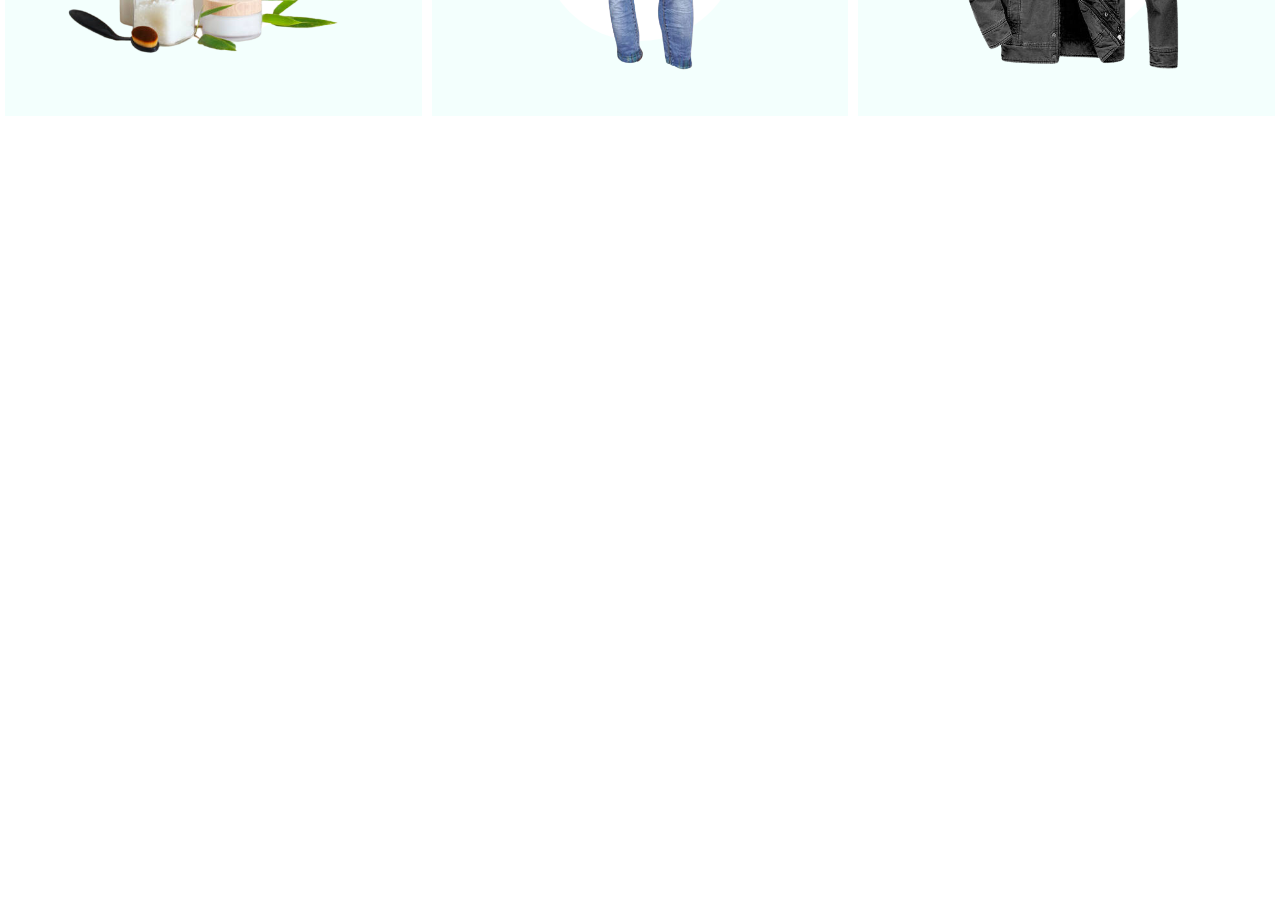
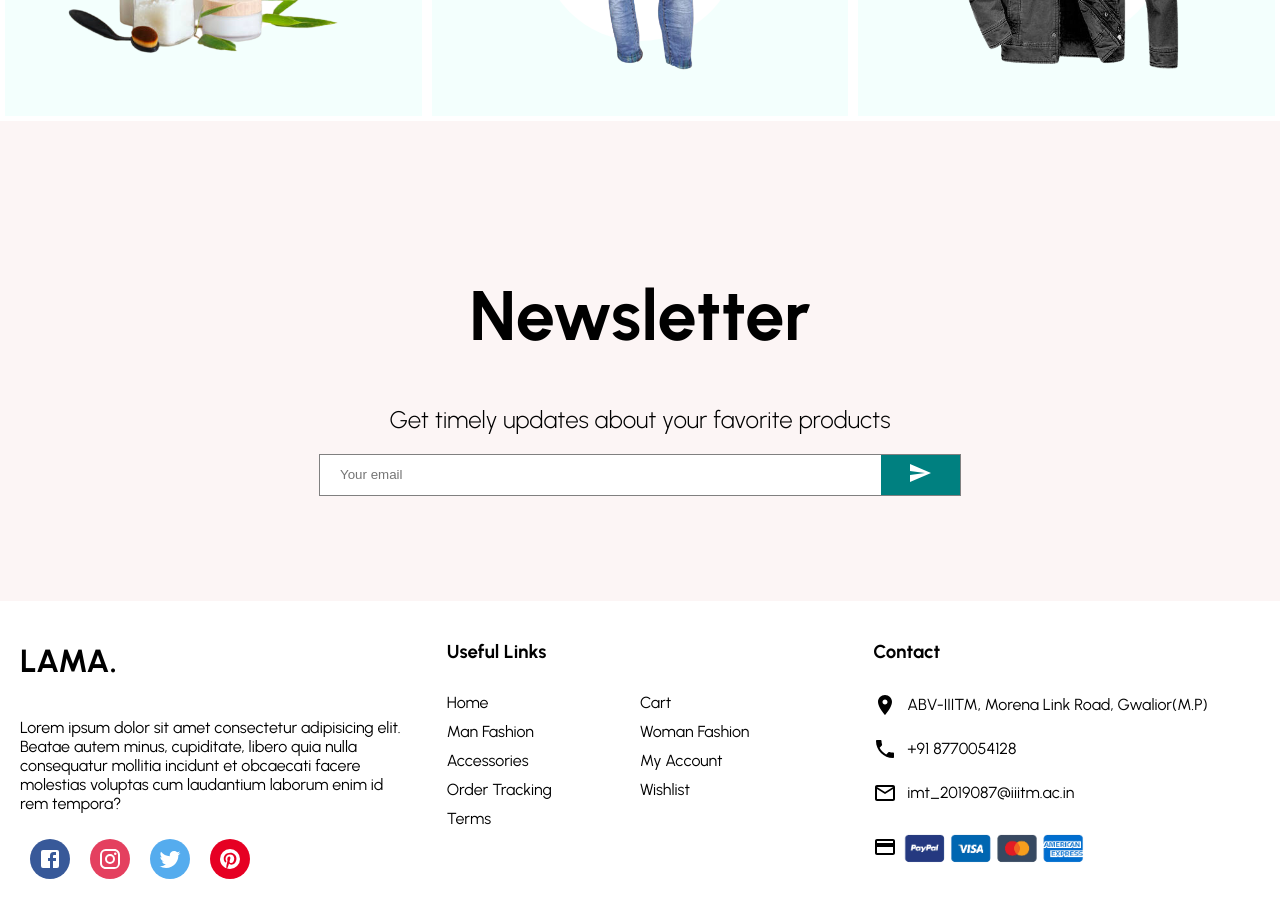
Before and after one commit to Sarthakjain211001/Ecommerce-Website, a React (Create React App) app: page / in a window 1280 px wide. Shown: the part 2100-3009 px from the top of the page. Before the commit the page ends 2221 px from the top, so only its background shows below. Built offline with nearby package versions, Linux system fonts and the light colour scheme.

Commit message:
NewsLetter and Footer

```diff
--- a/src/components/CategoryItem.jsx
+++ b/src/components/CategoryItem.jsx
@@ -1,4 +1,3 @@
-
 import React from 'react'
 import styled from 'styled-components'
 
--- /dev/null
+++ b/src/components/Footer.jsx
@@ -0,0 +1,133 @@
+import { Facebook, Instagram, MailOutline, Payment, Phone, Pinterest, Room, Twitter } from '@material-ui/icons'
+import React from 'react'
+import styled from 'styled-components'
+import Payment_Cards from '../Images/Payment_Cards.png'
+const Container = styled.div`
+    display: flex;
+    /* justify-content: space-between; */
+`
+const Left = styled.div`
+flex: 1;
+display: flex;
+flex-direction: column;
+padding: 20px;
+`;
+const Logo = styled.h1``;
+
+const Description = styled.p``;
+
+const SocialMediaContainer = styled.div`
+display: flex;
+`;
+
+const SocialIcon = styled.div`
+width: 40px;
+height: 40px;
+border-radius: 50%;
+color: white;
+background-color: ${props=>props.bgcolor};
+display: flex;
+align-items: center;
+justify-content: center;
+margin: 10px;
+`;
+
+const Center = styled.div`
+flex: 1;
+padding:20px;
+`;
+const Title = styled.h3`
+     margin-bottom: 30px;
+`
+const List = styled.ul`
+    margin: 0;
+    padding: 0;
+    list-style: none;  //To remove the dots of listItem which come by default in list
+    display: flex;
+    flex-wrap: wrap;
+`
+const ListItem = styled.li`
+  width: 50%;
+  margin-bottom: 10px ;
+`
+const Right = styled.div`
+flex: 1;
+padding: 20px;
+`;
+
+const ContactItem= styled.div`
+  margin-bottom: 20px;
+  display: flex;
+  align-items: center;
+`
+const Payment_Block= styled.div`
+    display: flex;
+    align-items: center;
+`
+const Cards= styled.img`
+    width: 50%;
+    /* border: 3px solid red; */
+    /* margin-top: 0px; */
+`
+
+const Footer = () => {
+    return (
+        <Container>
+            <Left>
+                <Logo>LAMA.</Logo>
+                <Description>Lorem ipsum dolor sit amet consectetur adipisicing elit. Beatae autem minus, cupiditate, libero quia nulla consequatur mollitia incidunt et obcaecati facere molestias voluptas cum laudantium laborum enim id rem tempora?</Description>
+                <SocialMediaContainer>
+                    <SocialIcon bgcolor="#385999">
+                        <Facebook/>
+                    </SocialIcon>
+                    <SocialIcon bgcolor="#E4405F">
+                        <Instagram/>
+                    </SocialIcon>
+                    <SocialIcon bgcolor="#55ACEE">
+                        <Twitter/>
+                    </SocialIcon>
+                    <SocialIcon bgcolor="#E60023">
+                        <Pinterest/>
+                    </SocialIcon>
+                </SocialMediaContainer>
+            </Left>
+            <Center>
+                <Title>
+                    Useful Links
+                </Title>
+                <List>
+                    <ListItem>Home</ListItem>
+                    <ListItem>Cart</ListItem>
+                    <ListItem>Man Fashion</ListItem>
+                    <ListItem>Woman Fashion</ListItem>
+                    <ListItem>Accessories</ListItem>
+                    <ListItem>My Account</ListItem>
+                    <ListItem>Order Tracking</ListItem>
+                    <ListItem>Wishlist</ListItem>
+                    <ListItem>Terms</ListItem>
+                </List>
+            </Center>
+            <Right>
+                <Title>Contact</Title>
+                <ContactItem>
+                    <Room style={{"marginRight":"10px"}}/>
+                ABV-IIITM, Morena Link Road, Gwalior(M.P)
+                </ContactItem>
+                <ContactItem>
+                    <Phone style={{"marginRight":"10px"}}/>
+                +91 8770054128
+                </ContactItem>
+                <ContactItem>
+                    <MailOutline style={{"marginRight":"10px"}}/>
+                imt_2019087@iiitm.ac.in
+                </ContactItem>
+                <Payment_Block>
+                <Payment/>
+                <Cards src={Payment_Cards}/>
+                </Payment_Block>
+            </Right>
+        </Container>
+    )
+}
+
+export default Footer
--- a/src/components/Newsletter.jsx
+++ b/src/components/Newsletter.jsx
@@ -0,0 +1,60 @@
+import { Send } from "@material-ui/icons";
+import React from "react";
+import styled from "styled-components";
+
+const Container = styled.div`
+  height: 60vh;
+  background-color: #fcf5f5;
+  display: flex;
+  align-items: center;
+  justify-content: center;
+  flex-direction: column; //To make the items vertical.
+`;
+const Title = styled.h1`
+  font-size: 70px;
+`;
+const Description = styled.div`
+  font-size: 24px;
+  font-weight: 300;
+  margin-bottom: 20px;
+`;
+const InputContainer = styled.div`
+  display: flex;
+  width: 50%;
+  height: 40px;
+  background-color: white;
+  justify-content: space-between;
+  border: 1px solid gray;
+`;
+const Input = styled.input`
+  border: none;
+  flex: 8;
+  padding-left: 20px;
+`;
+const Button = styled.button`
+  flex: 1;
+  border: none;
+  background-color: teal;
+  color: white;
+`;
+
+const Newsletter = () => {
+  return (
+    <div>
+      <Container>
+        <Title>Newsletter</Title>
+        <Description>
+          Get timely updates about your favorite products
+        </Description>
+        <InputContainer>
+          <Input placeholder="Your email" />
+          <Button>
+            <Send />
+          </Button>
+        </InputContainer>
+      </Container>
+    </div>
+  );
+};
+
+export default Newsletter;
--- a/src/components/Product.jsx
+++ b/src/components/Product.jsx
@@ -25,11 +25,10 @@ const Container = styled.div`
     display: flex;
     align-items: center;
     justify-content: center;
-    /* border: 3px solid blue; */
     background-color: #f3fffd;
     position: relative;
 
-    &:hover ${Info}{
+    &:hover ${Info}{   //Changing the properties of Info when we hover on Container
      opacity: 1;
     }
 `
@@ -42,7 +41,6 @@ position: absolute;
 `
 const Image = styled.img`
 height: 75%;
-/* border: 3px solid green; */
 z-index: 2;
 `
 const Icon = styled.div`
@@ -54,7 +52,6 @@ display: flex;
 align-items: center;
 justify-content: center;
 margin: 10px;
-/* cursor: pointer; */
 transition: all 0.2s ease;
 &:hover{
     background-color: #e9f5f5;
--- a/src/pages/Home.js
+++ b/src/pages/Home.js
@@ -2,7 +2,9 @@
 import React from 'react'
 import Announcement from '../components/Announcement'
 import Categories from '../components/Categories'
+import Footer from '../components/Footer'
 import Navbar from '../components/Navbar'
+import Newsletter from '../components/Newsletter'
 import Products from '../components/Products'
 import Slider from '../components/Slider'
 
@@ -14,6 +16,8 @@ const Home = () => {
            <Slider/>
            <Categories/>
            <Products/>
+           <Newsletter/>
+           <Footer/>
         </div>
     )
 }
```
Also changed, not shown: src/Images/Payment_Cards.png (added).
